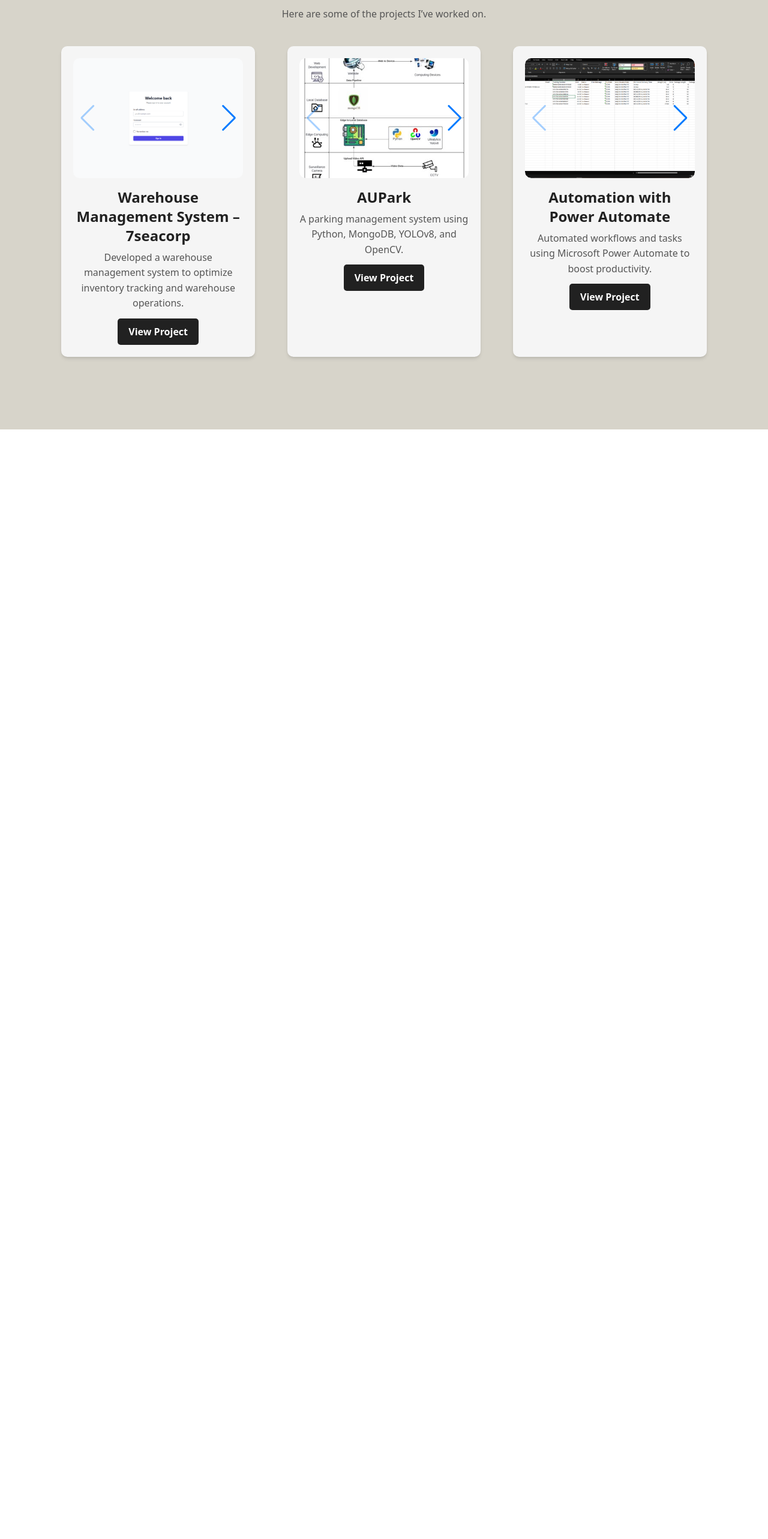
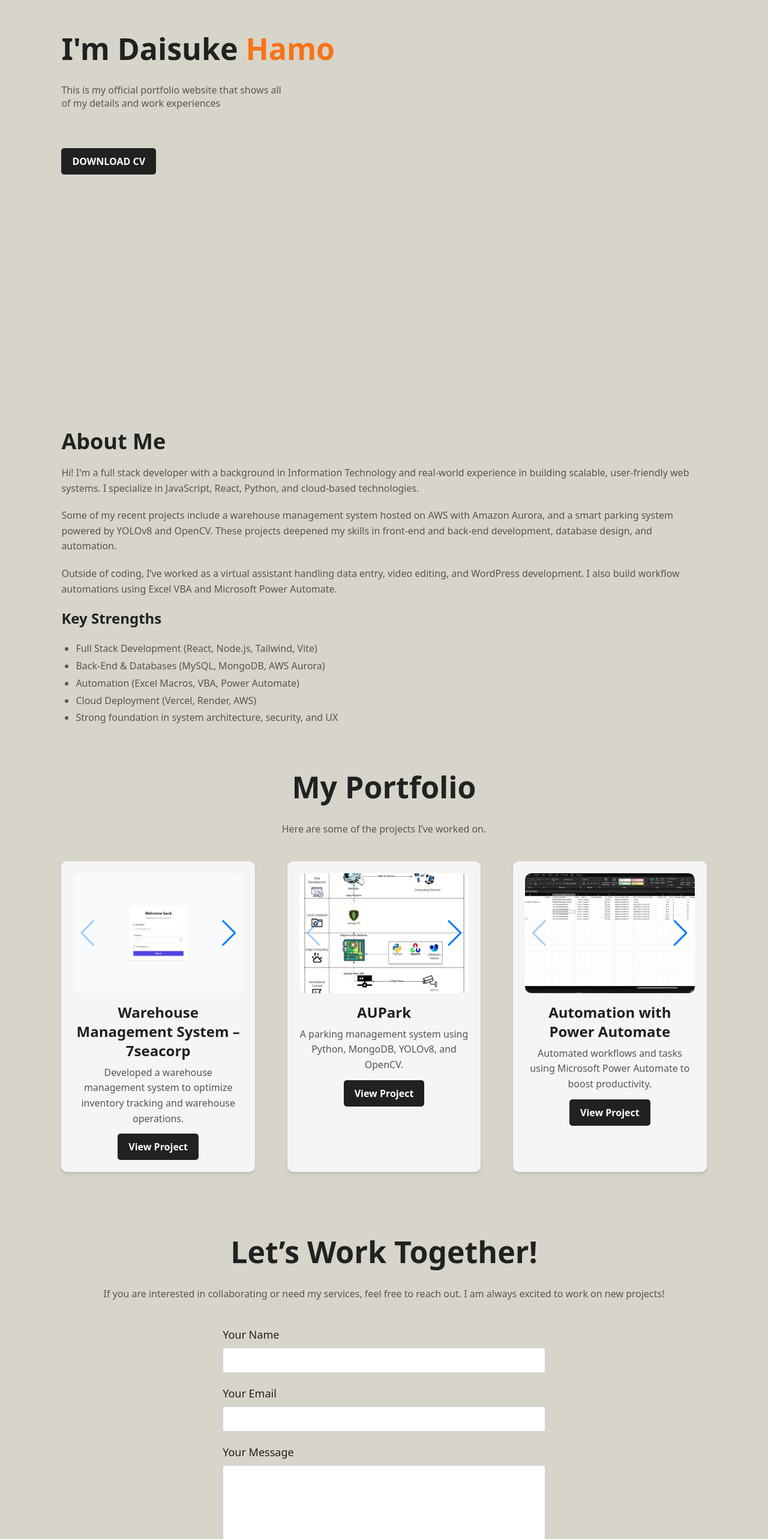
Before and after one commit to DiceOk/Website-Portfolio, a React (Create React App) app: page /portfolio in a window 1280 px wide. Shown: the part 160-2726 px from the top of the page at 60% size. Before the commit the page ends 876 px from the top, so only its background shows below. Built offline with nearby package versions, Linux system fonts and the light colour scheme.

Commit message:
Update Portfolio.jsx

```diff
--- a/src/pages/Portfolio.jsx
+++ b/src/pages/Portfolio.jsx
@@ -1,4 +1,4 @@
-import { useState} from 'react';
+import { useState } from 'react';
 import Navbar from "../components/Navbar";
 import { Swiper, SwiperSlide } from "swiper/react";
 import "swiper/css";
@@ -90,7 +90,47 @@ export default function Portfolio() {
   return (
     <div className="relative w-full min-h-screen bg-[#d7d4ca]">
       <Navbar />
-      <div className="mx-[8%] my-[5%] text-center text-[#212121]">
+      <div id="home" className="relative w-full h-screen bg-[#d7d4ca] font-sans overflow-hidden">
+        <div className="ml-[8%] mt-[15%]">
+          <h1 className="text-[50px] text-[#212121] mb-5 font-bold">
+            I'm Daisuke <span className="text-orange-500">Hamo</span>
+          </h1>
+          <p className="text-[#555] leading-[22px] mb-8">
+            This is my official portfolio website that shows all
+            <br />
+            of my details and work experiences
+          </p>
+          <a
+            href="https://drive.google.com/file/d/1PEF8fRKCxQVktJBd9WJ3ziXEERwqaEA7/view?usp=sharing"
+            className="bg-[#212121] px-[18px] py-[10px] text-white font-bold rounded-[5px] inline-block mt-8 no-underline"
+          >
+            DOWNLOAD CV
+          </a>
+        </div>
+      </div>
+
+      <div id="about" className="mx-[8%] my-[5%] text-[#212121]">
+        <h1 className="text-4xl mb-5 font-bold">About Me</h1>
+        <p className="text-[#555] mb-5 leading-[1.6]">
+          Hi! I'm a full stack developer with a background in Information Technology and real-world experience in building scalable, user-friendly web systems. I specialize in JavaScript, React, Python, and cloud-based technologies.
+        </p>
+        <p className="text-[#555] mb-5 leading-[1.6]">
+          Some of my recent projects include a warehouse management system hosted on AWS with Amazon Aurora, and a smart parking system powered by YOLOv8 and OpenCV. These projects deepened my skills in front-end and back-end development, database design, and automation.
+        </p>
+        <p className="text-[#555] mb-5 leading-[1.6]">
+          Outside of coding, I’ve worked as a virtual assistant handling data entry, video editing, and WordPress development. I also build workflow automations using Excel VBA and Microsoft Power Automate.
+        </p>
+        <h2 className="text-2xl mb-5 font-semibold">Key Strengths</h2>
+        <ul className="list-disc ml-6 text-[#555] mb-5 leading-[1.8]">
+          <li>Full Stack Development (React, Node.js, Tailwind, Vite)</li>
+          <li>Back-End & Databases (MySQL, MongoDB, AWS Aurora)</li>
+          <li>Automation (Excel Macros, VBA, Power Automate)</li>
+          <li>Cloud Deployment (Vercel, Render, AWS)</li>
+          <li>Strong foundation in system architecture, security, and UX</li>
+        </ul>
+      </div>
+
+      <div id="portfolio" className="mx-[8%] my-[5%] text-center text-[#212121]">
         <h1 className="text-[50px] mb-5 font-bold">My Portfolio</h1>
         <p className="text-[#555] mb-10 leading-[1.6]">
           Here are some of the projects I’ve worked on.
@@ -106,11 +146,47 @@ export default function Portfolio() {
             aupImages,
             "A parking management system using Python, MongoDB, YOLOv8, and OpenCV."
           )}
-            {renderProject(
-              "Automation with Power Automate",
-              automateImages,
-              "Automated workflows and tasks using Microsoft Power Automate to boost productivity."
-            )}
+          {renderProject(
+            "Automation with Power Automate",
+            automateImages,
+            "Automated workflows and tasks using Microsoft Power Automate to boost productivity."
+          )}
+        </div>
+      </div>
+
+      <div id="hireme" className="mx-[8%] my-[5%] text-center text-[#212121]">
+        <h1 className="text-[50px] mb-5 font-bold">Let’s Work Together!</h1>
+        <p className="text-[#555] mb-10 leading-[1.6]">
+          If you are interested in collaborating or need my services, feel free to reach out. I am always excited to work on new projects!
+        </p>
+        <div className="w-1/2 mx-auto mb-10">
+          <form className="flex flex-col">
+            <div className="mb-5 text-left">
+              <label htmlFor="name" className="text-lg text-[#212121] mb-2 block">Your Name</label>
+              <input type="text" id="name" name="name" required className="w-full p-2 border border-gray-300 rounded" />
+            </div>
+            <div className="mb-5 text-left">
+              <label htmlFor="email" className="text-lg text-[#212121] mb-2 block">Your Email</label>
+              <input type="email" id="email" name="email" required className="w-full p-2 border border-gray-300 rounded" />
+            </div>
+            <div className="mb-5 text-left">
+              <label htmlFor="message" className="text-lg text-[#212121] mb-2 block">Your Message</label>
+              <textarea id="message" name="message" rows="6" required className="w-full p-2 border border-gray-300 rounded"></textarea>
+            </div>
+            <div>
+              <input type="submit" value="Send Message" className="bg-[#212121] text-white font-bold px-[18px] py-[10px] rounded-[5px] cursor-pointer hover:bg-orange-500 transition" />
+            </div>
+          </form>
+        </div>
+        <div className="mt-12 text-[#555]">
+          <p>Or reach out to me directly:</p>
+          <p>Email: <a href="mailto:daisukehamo@gmail.com" className="text-orange-500 hover:text-red-500">daisukehamo@gmail.com</a></p>
+          <p>Phone: (+63) 965-114-6304</p>
+          <p>
+            Find me on social media:{" "}
+            <a href="https://www.linkedin.com/in/daisuke-jilroi-hamo-3967111ab/" className="text-orange-500 hover:text-red-500">LinkedIn</a> |{" "}
+            <a href="https://github.com/DiceOk" className="text-orange-500 hover:text-red-500">GitHub</a>
+          </p>
         </div>
       </div>
 
```
